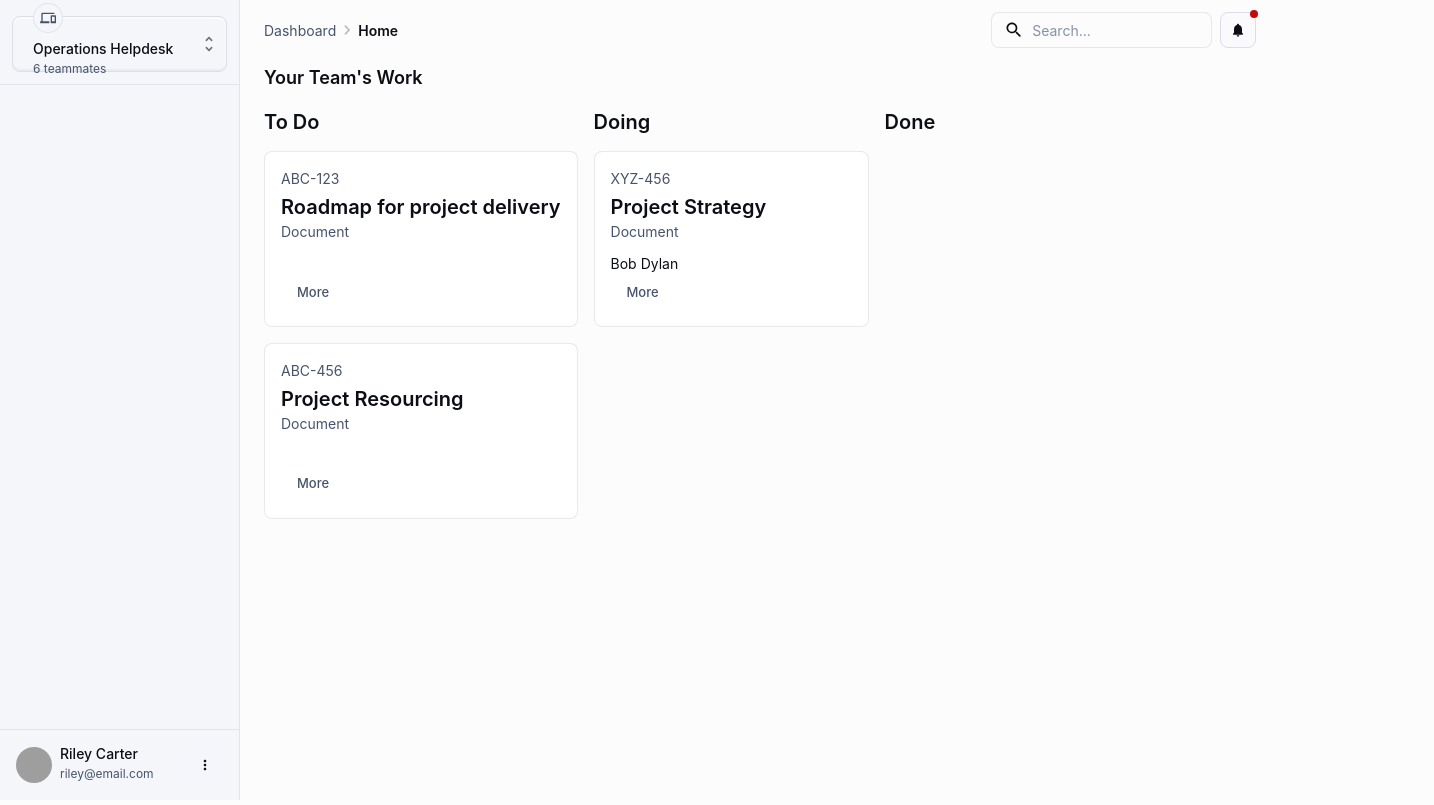
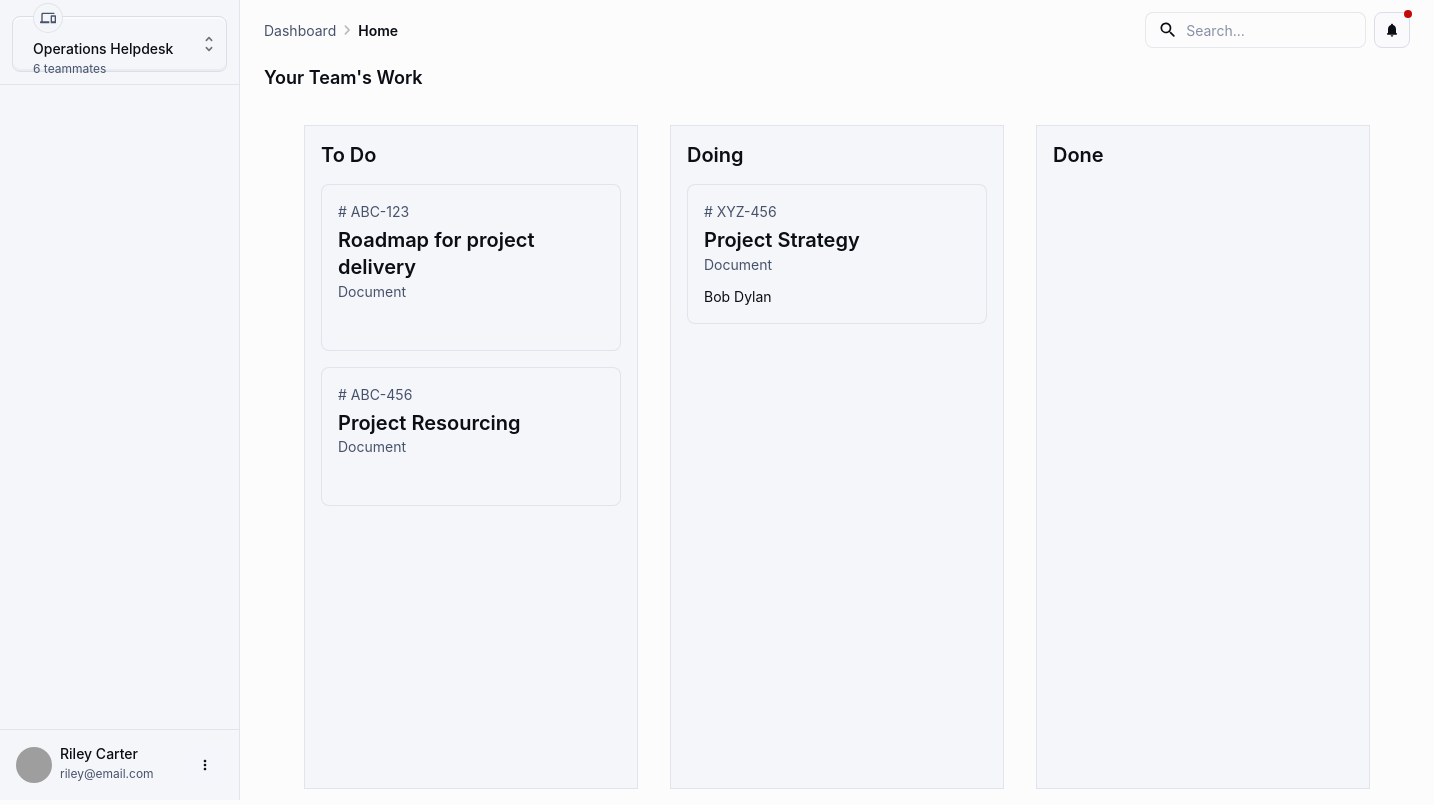
Before and after one commit to seanmarjason/gdesi-boards, a Next.js app in the folder packages/frontend/: page /boards in a window 1280 px wide. Shown: the whole page, 1434 px wide, since content can reach past the window. Built offline with nearby package versions, Linux system fonts and the light colour scheme; grey boxes are pictures that could not be loaded; what @mui/material-nextjs would draw is missing.

Commit message:
Style columns and add overflow scroll

```diff
--- a/packages/frontend/src/app/boards/components/Column.js
+++ b/packages/frontend/src/app/boards/components/Column.js
@@ -1,11 +1,19 @@
+import Typography from '@mui/material/Typography';
 import { Stack, Divider } from '@mui/material';
 import Box from '@mui/material/Box';
-import Typography from '@mui/material/Typography';
+import Paper from '@mui/material/Paper';
+
 import { TaskCard } from './TaskCard'
 
 export const Column = ({column}) => {
     return(
-        <Box sx={{ minWidth: '25%' }}>
+        <Paper
+            elevation={0}
+            variant="outlined"
+            square
+            sx={{ padding: 2, margin: 2 }}
+        >
+            <Box sx={{ minWidth: 300, height: '100%' }}>
                 <Stack spacing={2}>
                     <Typography variant="h5" component="div">
                         {column.title}
@@ -22,8 +30,8 @@ export const Column = ({column}) => {
                         )
                     })
                     }
-
                 </Stack>
             </Box>
+        </Paper>
     );
 }
--- a/packages/frontend/src/app/boards/components/MainGrid.js
+++ b/packages/frontend/src/app/boards/components/MainGrid.js
@@ -3,6 +3,7 @@ import Grid from '@mui/material/Grid2';
 import Box from '@mui/material/Box';
 
 import { Column } from './Column';
+import { Container } from '@mui/material';
 
 const columns = [
   {
@@ -43,19 +44,26 @@ const columns = [
 ]
 
 export default function MainGrid() {
-  console.log("Columns:", columns)
   return (
-    <Box sx={{ width: '100%', maxWidth: { sm: '100%', md: '1700px' } }}>
+    <Box sx={{
+      width: '100%',
+      maxWidth: { sm: '100%', md: '1700px' },
+      height: '100%',
+      }}
+    >
       {/* columns */}
       <Typography component="h2" variant="h6" sx={{ mb: 2 }}>
         Your Team's Work
       </Typography>
 
-      <Grid
-        container
-        spacing={2}
-        columns={12}
-        sx={{ mb: (theme) => theme.spacing(2) }}
+      <Container
+        fixed
+        sx={{
+          display: 'flex',
+          width: '100%',
+          height: '100%',
+          'overflow-x': 'scroll'
+        }}
       >
           {columns.map((column, index) =>
             <Column
@@ -63,9 +71,7 @@ export default function MainGrid() {
               column={column}
             />
           )}
-
-      </Grid>
-
+      </Container>
 
     </Box>
   );
--- a/packages/frontend/src/app/boards/components/TaskCard.js
+++ b/packages/frontend/src/app/boards/components/TaskCard.js
@@ -3,16 +3,16 @@ import Button from '@mui/material/Button';
 import Card from '@mui/material/Card';
 import CardContent from '@mui/material/CardContent';
 import CardActions from '@mui/material/CardActions';
+import CardActionArea from '@mui/material/CardActionArea';
 import Typography from '@mui/material/Typography';
 
 export const TaskCard = ({id, title, type, assignee}) => {
-
     return(
-        <Box sx={{ minWidth: 275 }}>
-            <Card variant="outlined" sx={{ minWidth: 275 }}>
+        <Card sx={{ minWidth: 275 }}>
+            <CardActionArea>
                     <CardContent>
                         <Typography gutterBottom sx={{ color: 'text.secondary', fontSize: 14 }}>
-                    {id}
+                        # {id}
                         </Typography>
                         <Typography variant="h5" component="div">
                         {title}
@@ -25,10 +25,11 @@ export const TaskCard = ({id, title, type, assignee}) => {
                         <br />
                         </Typography>
                     </CardContent>
-                <CardActions>
-                    <Button size="small">More</Button>
-                </CardActions>
+            </CardActionArea>
+            {/* <CardActions>
+                <Button size="small">Back</Button>
+                <Button size="small">Forward</Button>
+            </CardActions> */}
         </Card>
-        </Box>
     )
 }
--- a/packages/frontend/src/app/boards/page.js
+++ b/packages/frontend/src/app/boards/page.js
@@ -30,7 +30,7 @@ export default function Dashboard(props) {
             backgroundColor: theme.vars
               ? `rgba(${theme.vars.palette.background.defaultChannel} / 1)`
               : alpha(theme.palette.background.default, 1),
-            overflow: 'auto',
+            height: '100vh'
           })}
         >
           <Stack
@@ -40,6 +40,7 @@ export default function Dashboard(props) {
               mx: 3,
               pb: 5,
               mt: { xs: 8, md: 0 },
+              height: '100%'
             }}
           >
             <Header />
```
Lines whose indentation alone changed are shown as unchanged.
